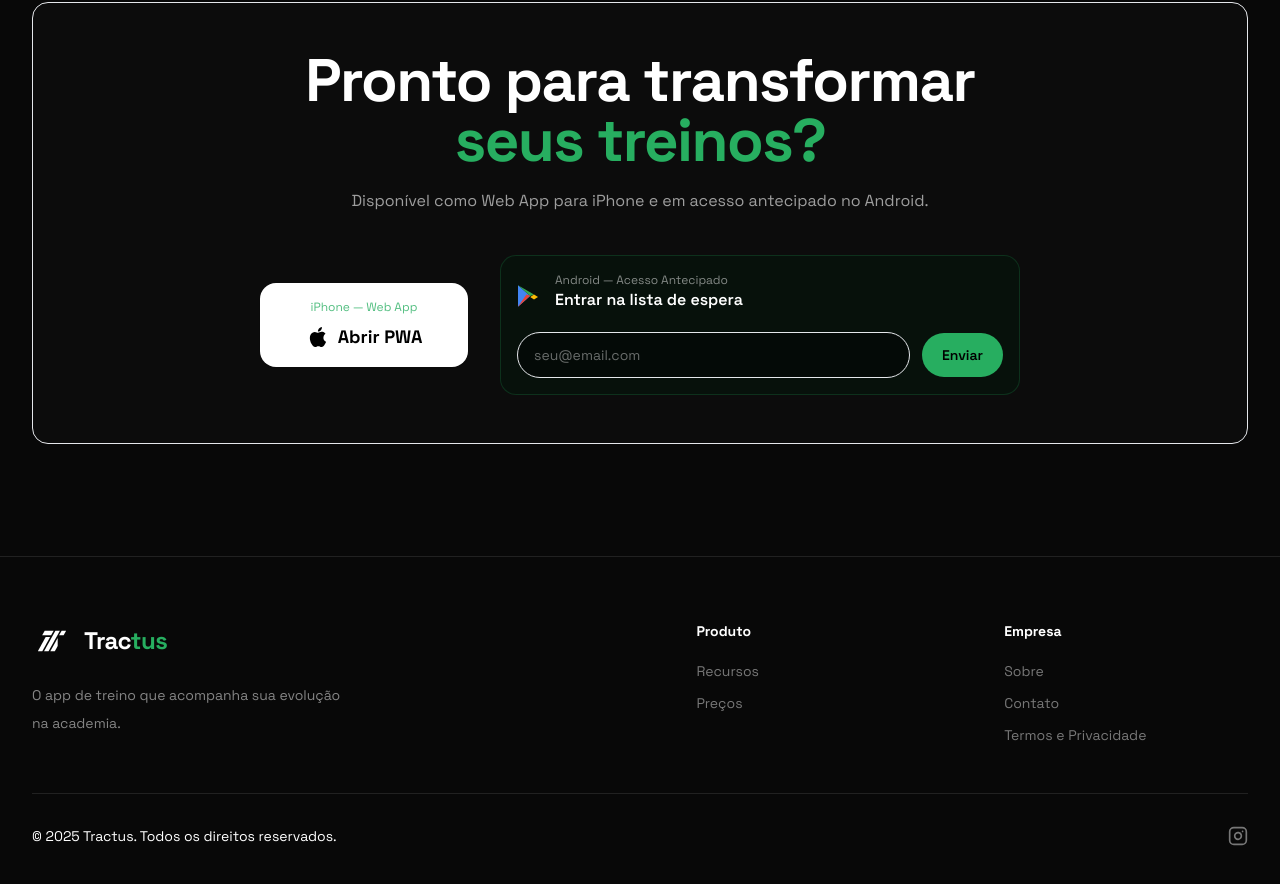
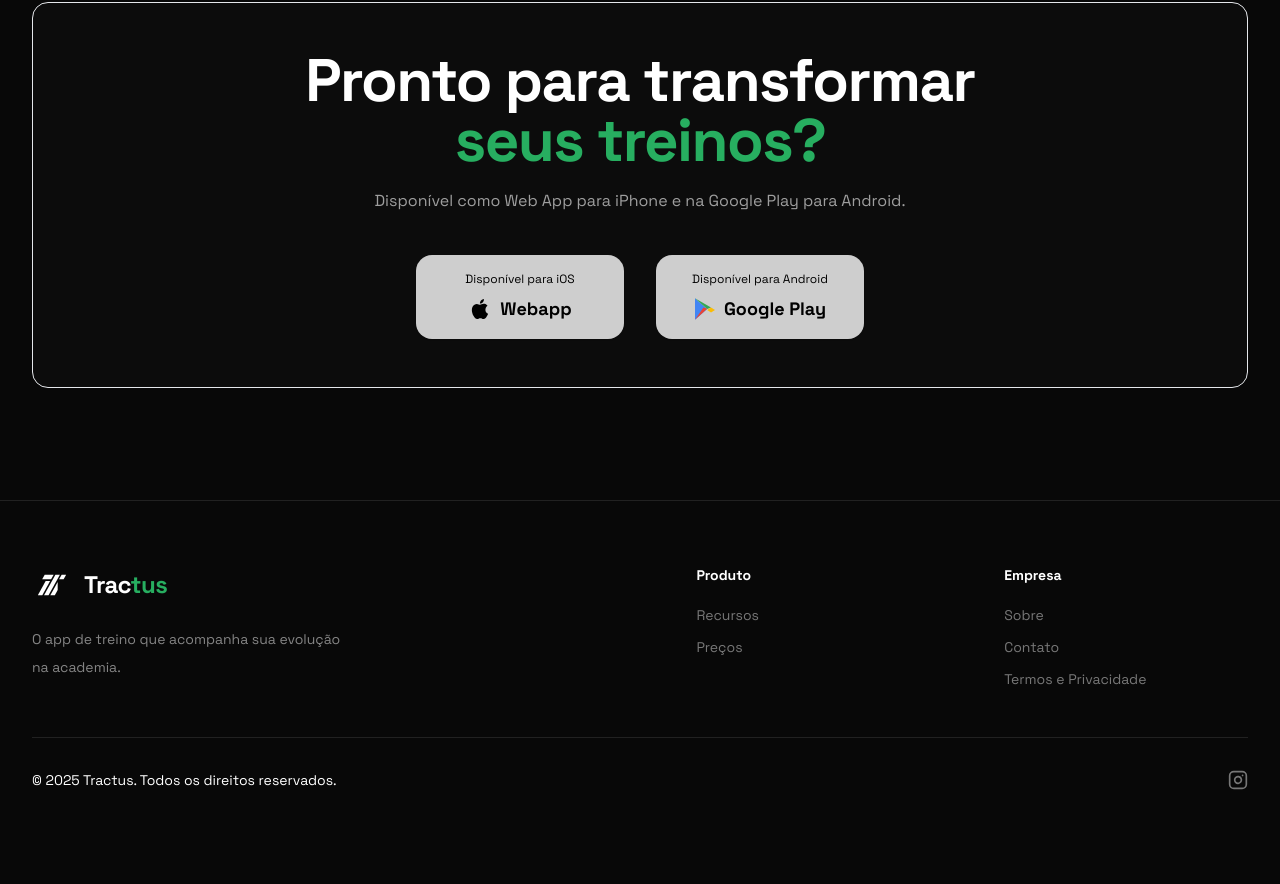
Before and after one commit to pedroluca/trainlog-landing, a React (Vite) app: page / in a window 1280 px wide. Shown: the part 5061-5945 px from the top of the page. After the commit the page ends 5915 px from the top, so only its background shows below. Built offline with nearby package versions, Linux system fonts and the light colour scheme; no server answers.

Commit message:
refactor: adjust google play button to now public app

```diff
--- a/src/App.tsx
+++ b/src/App.tsx
@@ -1,6 +1,4 @@
 import { useRef, useState } from 'react'
-import { addDoc, collection, serverTimestamp } from 'firebase/firestore'
-import { db, hasFirebaseConfig } from './firebase'
 import {
   ArrowRight,
   BarChart3,
@@ -170,9 +168,6 @@ function SectionTitle({
 
 function App() {
   const [mobileMenuOpen, setMobileMenuOpen] = useState(false)
-  const [waitlistEmail, setWaitlistEmail] = useState('')
-  const [waitlistError, setWaitlistError] = useState('')
-  const [waitlistSuccess, setWaitlistSuccess] = useState('')
   const testimonialsScrollerRef = useRef<HTMLDivElement | null>(null)
 
   const scrollToSection = (id: string) => {
@@ -601,7 +596,7 @@ function App() {
                   </span>
                 </h2>
                 <p className="mx-auto mt-4 max-w-2xl text-pretty text-base leading-7 text-white/60">
-                  Disponível como Web App para iPhone e em acesso antecipado no Android.
+                  Disponível como Web App para iPhone e na Google Play para Android.
                 </p>
 
                 <div className="mt-10 flex flex-col lg:flex-row items-stretch md:items-center justify-center gap-8">
@@ -610,90 +605,39 @@ function App() {
                     href="https://app.trainlog.site"
                     target="_blank"
                     rel="noopener noreferrer"
-                    className="flex lg:w-52 items-center justify-center rounded-2xl bg-white p-4 text-center shadow-sm"
+                    className="flex lg:w-52 items-center justify-center rounded-2xl bg-white/80 p-4 text-center shadow-sm"
                   >
                     <div>
-                      <div className="text-xs text-[#27AE60]/80">iPhone — Web App</div>
+                      <div className="text-xs text-black">Disponível para iOS</div>
                       <div className="mt-2 flex items-center justify-center gap-2 text-lg font-bold text-black">
                         <svg width="24" height="24" viewBox="0 0 24 24" fill="#000" xmlns="http://www.w3.org/2000/svg" aria-hidden>
                           <path d="M18.71 19.5c-.83 1.24-1.71 2.45-3.05 2.47-1.34.03-1.77-.79-3.29-.79-1.53 0-2 .77-3.27.82-1.31.05-2.3-1.32-3.14-2.53C4.25 17 2.94 12.45 4.7 9.39c.87-1.52 2.43-2.48 4.12-2.51 1.28-.02 2.5.87 3.29.87.78 0 2.26-1.07 3.8-.91.65.03 2.47.26 3.64 1.98-.09.06-2.17 1.28-2.15 3.81.03 3.02 2.65 4.03 2.68 4.04-.03.07-.42 1.44-1.38 2.83M13 3.5c.73-.83 1.94-1.46 2.94-1.5.13 1.17-.34 2.35-1.04 3.19-.69.85-1.83 1.51-2.95 1.42-.15-1.15.41-2.35 1.05-3.11z"/>
                         </svg>
-                        Abrir PWA
+                        Webapp
                       </div>
                     </div>
                   </a>
 
-                  {/* Right: Waitlist form */}
-                  <div className="w-full lg:w-[520px] rounded-2xl border border-[#27AE60]/20 bg-[#07110b] p-4">
-                    <div style={{ display: 'flex', alignItems: 'center', gap: 8 }}>
-                      <svg width="22" height="24" viewBox="0 0 22 24" fill="none" xmlns="http://www.w3.org/2000/svg">
-                        <path d="M1 1.2L13.2 12 1 22.8V1.2z" fill="#4285F4"/>
-                        <path d="M1 1.2l16 9.4-3.8 1.4L1 1.2z" fill="#34A853"/>
-                        <path d="M1 22.8l12.2-11-3.8-1.4L1 22.8z" fill="#EA4335"/>
-                        <path d="M17 10.6l4 2.4-4 2.4-3.8-2.4 3.8-2.4z" fill="#FBBC05"/>
-                      </svg>
-                      <div className="text-left pl-2">
-                        <div className="mb-0 text-xs text-white/50">Android — Acesso Antecipado</div>
-                        <div className="mb-2 font-semibold text-white">Entrar na lista de espera</div>
+                  {/* Right: Google Play */}
+                  <a
+                    href="https://play.google.com/store/apps/details?id=com.trainlog.app"
+                    target="_blank"
+                    rel="noopener noreferrer"
+                    className="flex lg:w-52 items-center justify-center rounded-2xl bg-white/80 p-4 text-center shadow-sm"
+                  >
+                    <div>
+                      <div className="text-xs text-black">Disponível para Android</div>
+                      <div className="mt-2 flex items-center justify-center gap-2 text-lg font-bold text-black">
+                        <svg width="22" height="24" viewBox="0 0 22 24" fill="none" xmlns="http://www.w3.org/2000/svg" aria-hidden>
+                          <path d="M1 1.2L13.2 12 1 22.8V1.2z" fill="#4285F4"/>
+                          <path d="M1 1.2l16 9.4-3.8 1.4L1 1.2z" fill="#34A853"/>
+                          <path d="M1 22.8l12.2-11-3.8-1.4L1 22.8z" fill="#EA4335"/>
+                          <path d="M17 10.6l4 2.4-4 2.4-3.8-2.4 3.8-2.4z" fill="#FBBC05"/>
+                        </svg>
+                        Google Play
                       </div>
                     </div>
-                    <form
-                      onSubmit={async (e) => {
-                        e.preventDefault()
-                        setWaitlistError('')
-                        setWaitlistSuccess('')
-
-                        const normalized = (waitlistEmail || '').trim().toLowerCase()
-                        if (!normalized || !/^[^\s@]+@[^\s@]+\.[^\s@]+$/.test(normalized)) {
-                          setWaitlistError('Informe um email válido.')
-                          return
-                        }
-
-                        if (!db || !hasFirebaseConfig) {
-                          setWaitlistError('Integração indisponível no momento. Tente novamente mais tarde.')
-                          return
-                        }
-
-                        try {
-                          await addDoc(collection(db, 'google_play_waitlist'), {
-                            email: normalized,
-                            status: 'pending',
-                            source: 'landing_google_play',
-                            interestType: 'google_play_access',
-                            followUpStatus: 'needs_admin_review',
-                            locale: navigator.language || 'unknown',
-                            userAgent: navigator.userAgent || 'unknown',
-                            requestCount: 1,
-                            createdAt: serverTimestamp(),
-                            updatedAt: serverTimestamp(),
-                          })
-
-                          setWaitlistSuccess('Perfeito! Recebemos seu e-mail e iremos avisar quando abrir o acesso.')
-                          setWaitlistEmail('')
-                        } catch (err) {
-                          console.error('Erro ao enviar waitlist:', err)
-                          setWaitlistError('Não foi possível registrar agora. Tente novamente mais tarde.')
-                        }
-                      }}
-                      className="mt-3 flex flex-col md:flex-row items-center gap-3"
-                    >
-                      <input
-                        type="email"
-                        value={waitlistEmail}
-                        onChange={(e) => setWaitlistEmail(e.target.value)}
-                        placeholder="seu@email.com"
-                        className="flex-1 rounded-full border border-white/8 bg-black/40 px-4 py-3 text-sm text-white placeholder:text-white/40"
-                      />
-                      <button
-                        type="submit"
-                        className="rounded-full w-full md:w-auto bg-[#27AE60] px-5 py-3 text-sm font-semibold text-black"
-                      >
-                        Enviar
-                      </button>
-                    </form>
-                    {waitlistError ? <p className="mt-3 text-sm text-red-400">{waitlistError}</p> : null}
-                    {waitlistSuccess ? <p className="mt-3 text-sm text-emerald-300">{waitlistSuccess}</p> : null}
-                  </div>
+                  </a>
                 </div>
               </div>
             </div>
```
